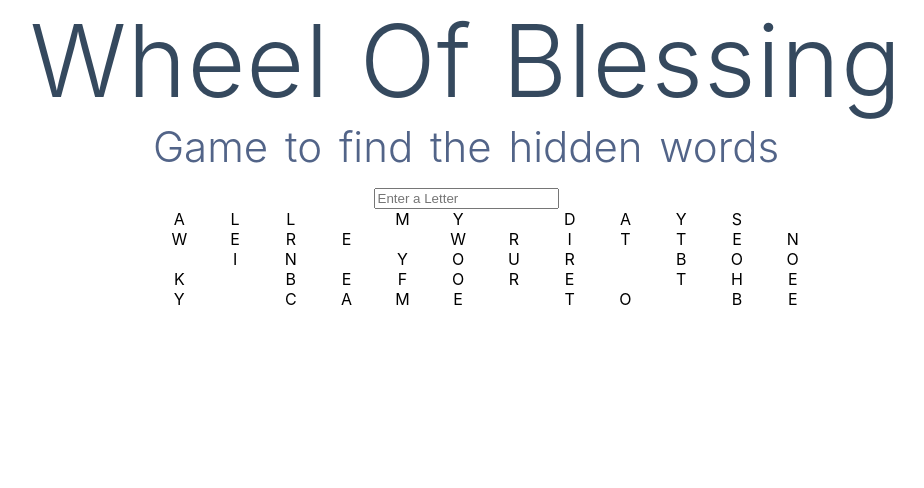
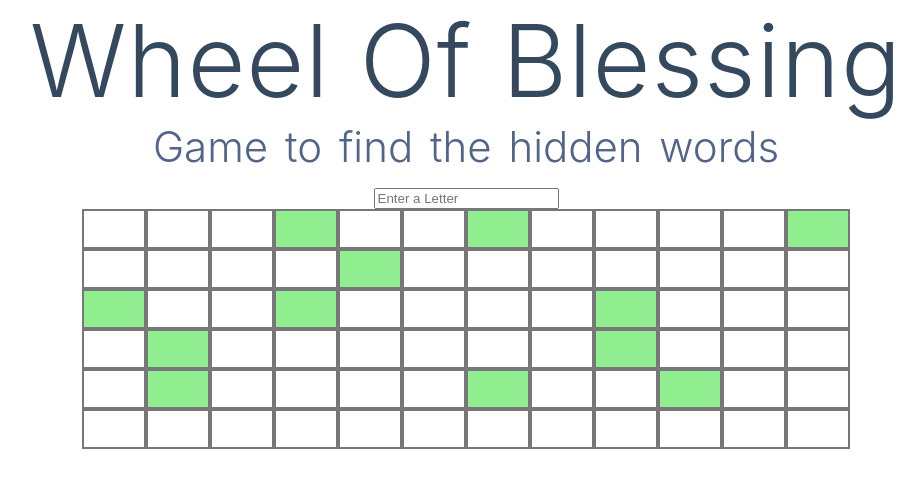
Before and after one commit to Jordan-Work/wheel-of-blessing, a Nuxt app: page / in a window 1280 px wide. Shown: the top 488 px of the page, without its empty margins (174-1098 px from the left). Built offline with nearby package versions, Linux system fonts and the light colour scheme.

Commit message:
adding styling and logic for letters

```diff
--- a/components/GameGrid.vue
+++ b/components/GameGrid.vue
@@ -1,8 +1,8 @@
 <template>
   <div class="game-grid" :style="gridStyle">
-    <ul v-for="count in gridItems" :key="count">
-      <li>{{message[count-1]}}</li>
-    </ul>
+    <p v-for="count in gridItems" :key="count" :class="{'show-box': message[count-1] !== ' '}">
+      <span :class="{'show-letter': handleFoundLetter.includes(message[count-1])}">{{message[count-1]}}</span>
+    </p>
   </div>
 </template>
 
@@ -18,6 +18,9 @@ export default {
     },
     message: {
       type: String
+    },
+    foundLetters: {
+      type: Array
     }
   },
   data() {
@@ -28,13 +31,12 @@ export default {
       }
     }
   },
-  methods: {
-
-  },
-
   computed: {
     gridItems() {
       return this.gridWidth * this.gridHeight;
+    },
+    handleFoundLetter() {
+      return this.$store.state.lettersFound;
     }
   },
 }
@@ -44,7 +46,22 @@ export default {
   .game-grid {
     display: grid;
   }
-  ul > li {
-    list-style-type: none;
+  .game-grid .show-box {
+    background-color:#fff;
+  }
+  .game-grid p {
+    border: 2px solid #777;
+    background-color:#90ee90;
+    display: flex;
+    width: 4em;
+    justify-content: center;
+    align-items: center;
+    height: 2.5em;
+  }
+  .game-grid span {
+    visibility: hidden;
+  }
+  span.show-letter {
+    visibility: visible;
   }
 </style>
```
